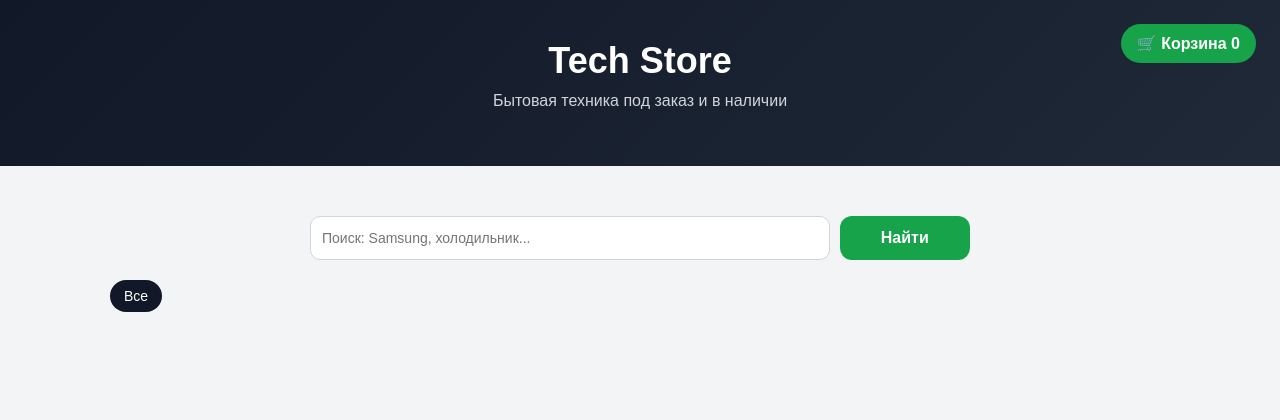
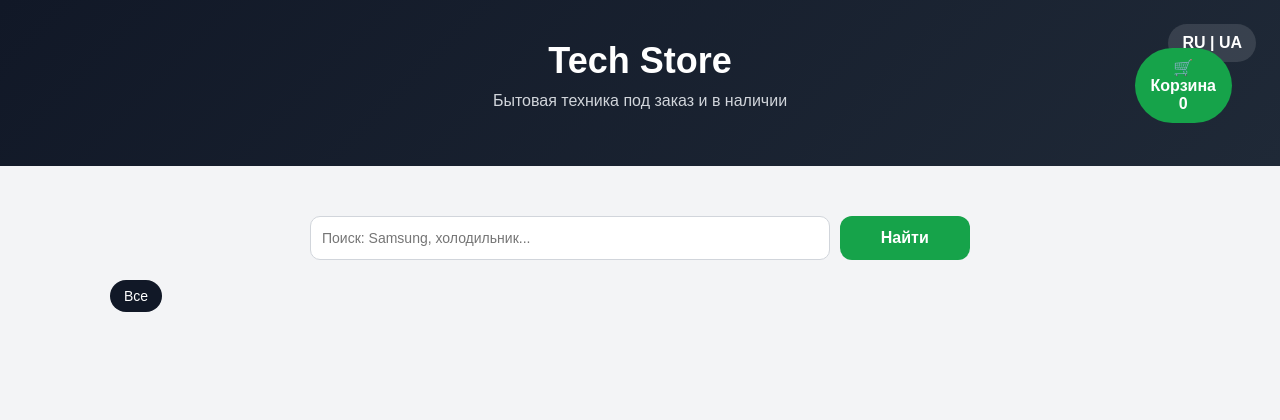
Before and after one commit to prostoArtemG/tech_bot, a FastAPI app: template templates/index.html in a window 1280 px wide. Shown: the top 420 px of the page. Run offline with FastAPI, Linux system fonts and the light colour scheme; the template is opened without the code that fills it, so the values that code supplies are empty; parts of the project's set-up code (start-up, migrations or seed data) failed here and were passed over.

Commit message:
шапка сайта контакты

```diff
--- a/static/style.css
+++ b/static/style.css
@@ -14,6 +14,30 @@ header {
     color: white;
     padding: 40px 20px;
     text-align: center;
+}
+
+.header-actions {
+    position: absolute;
+    right: 24px;
+    top: 24px;
+    display: flex;
+    gap: 10px;
+    align-items: center;
+}
+
+.header-phone,
+.cart-link,
+.lang-switch {
+    background: rgba(255,255,255,0.12);
+    color: white;
+    padding: 10px 14px;
+    border-radius: 999px;
+    text-decoration: none;
+    font-weight: 700;
+}
+
+.cart-link {
+    background: #16a34a;
 }
 
 header h1 {
@@ -269,6 +293,15 @@ button:hover {
     .product-page { padding: 14px; }
 
     .product-big-img { max-height: 420px; }
+}
+
+@media (max-width: 768px) {
+    .header-actions {
+        position: static;
+        margin-top: 18px;
+        justify-content: center;
+        flex-wrap: wrap;
+    }
 }
 
 .search-box {
--- a/templates/index.html
+++ b/templates/index.html
@@ -9,7 +9,13 @@
     <header>
         <h1>Tech Store</h1>
         <p>Бытовая техника под заказ и в наличии</p>
-        <a href="/cart" class="cart-link">🛒 Корзина <span id="cartCount">0</span></a>
+        <div class="header-actions">
+          {% if site_contacts.phone %}
+          <a href="tel:{{ site_contacts.phone }}" class="header-phone">📞 {{ site_contacts.phone }}</a>
+          {% endif %}
+          <a href="/cart" class="cart-link">🛒 Корзина <span id="cartCount">0</span></a>
+          <div class="lang-switch">RU | UA</div>
+        </div>
     </header>
 
     <section class="site-categories">
```
Also changed, not shown: templates/product.html (+13 -5 lines).
